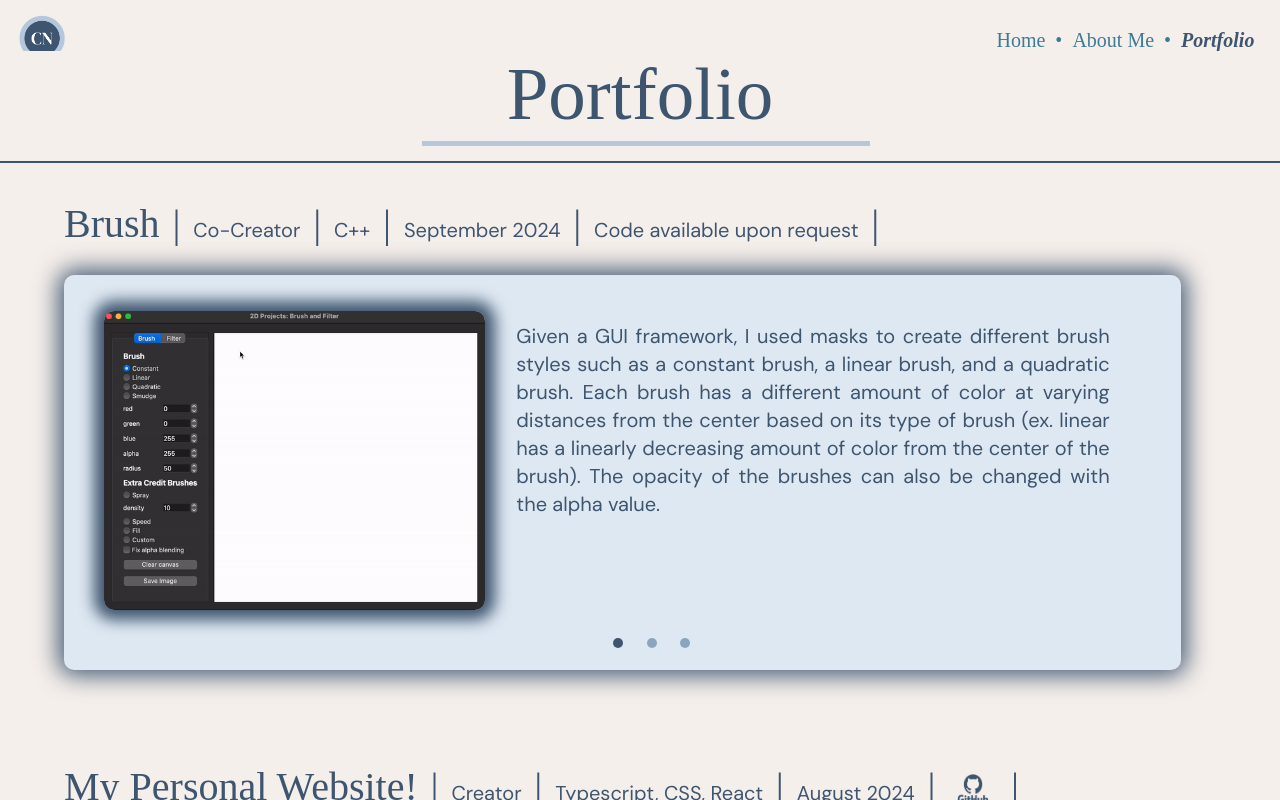
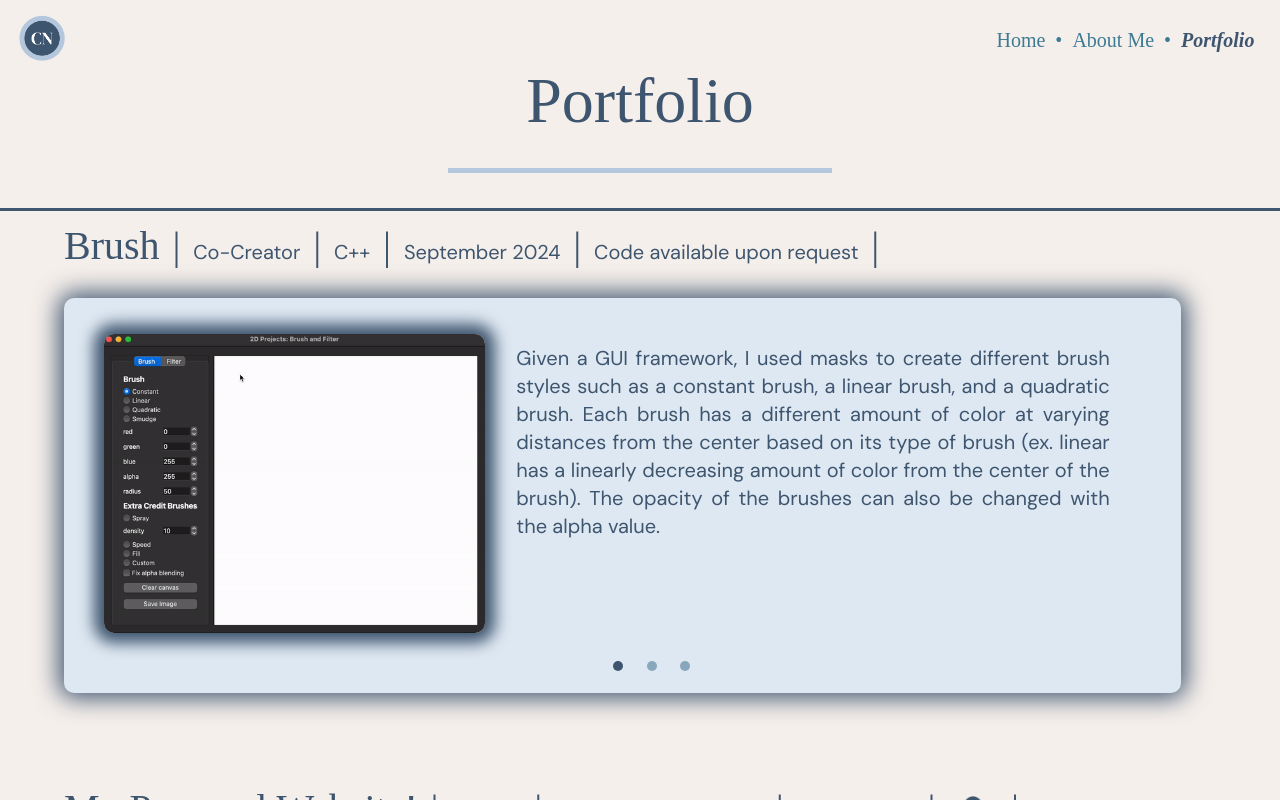
Before and after one commit to chloenevas/personal-site, a React (Vite) app: page / in a window 1280 px wide. Both pictures are taken after a click on the element "Portfolio". Built offline with nearby package versions, Linux system fonts and the light colour scheme; a web font is replaced by a local one.

Commit message:
text scaling

```diff
--- a/src/components/Portfolio/Portfolio.tsx
+++ b/src/components/Portfolio/Portfolio.tsx
@@ -17,7 +17,6 @@ function Portfolio() {
       <div className="header">
         <div id="portfolio-title"> Portfolio </div>
         <div className="underline-portfolio"> </div>
-        <div className="header-border"> </div>
       </div>
       <div className="all-projects">
         <div>
--- a/src/styles/AboutMe.css
+++ b/src/styles/AboutMe.css
@@ -18,14 +18,14 @@
   grid-template-columns: [col-start] 32% [line2] 15% [line3] 25% [line4] 12% [line5] 7% [line6] auto [col-end];
   grid-template-rows: [row-start] 10% [row-line2] 23% [row-line3] 6% [row-line4] 20% [row-line5] auto [row-end];
   height: 100vh; /* Full viewport height */
-  width: 100vh; /* Full width */
-  /* margin-left: 3%; */
+  width: 48vw; /* Full width */
+  margin-left: 1%;
   margin-top: -5%;
   position: relative;
 }
 
 #photo {
-  width: 30%;
+  width: 30vw;
   height: 52%;
   margin-left: 8%;
   margin-top: 3%;
@@ -35,15 +35,15 @@
 .text {
   font-family: "DM Serif Text", serif;
   color: #3e556f;
-  font-size: 20px;
-  background-color: #cfdded;
+  font-size: clamp(0.1rem, 2.5vw, 1.25rem);  background-color: #cfdded;
   border-radius: 50%;
-  padding: 20px;
-  margin: 3%;
+  padding: 2rem;
+  margin: 2rem auto;
   font-family: "DM Sans", sans-serif;
   line-height: 1.4;
   justify-content: center;
   align-content: center;
+  overflow: auto;
 }
 
 #blurb-1 {
@@ -56,6 +56,7 @@
   grid-row-end: row-line5;
   text-align: center;
   animation: blurb1-2-slide-in 3.8s;
+
 }
 
 #blurb-2 {
--- a/src/styles/Portfolio.css
+++ b/src/styles/Portfolio.css
@@ -4,50 +4,41 @@
 .header {
     display: flex;
     flex-direction: column;
-    margin-top: 4%;
+    margin-top: 8vh;
 }
 
 
 #portfolio-title {
   font-family: "DM Serif Text", serif;
-  font-size: 75px;
+  font-size: clamp(2rem, 5vw, 75px);
   color: #3e556f;
   background-color:rgba(245, 239, 235);
-  /* margin-top: 5%;
-  margin-bottom: 10%; */
   text-align: center;
-  height: 18%;
+  height: 18vh;
   width: 100%;
   z-index: 4;
   position: fixed;
   animation: portfolio-slide-in 2s;
+  border-bottom: #3e556f;
+  border-bottom-style: solid;
+  border-width: 0.2rem;
 }
 
 .underline-portfolio {
   height: 5px;
-  width: 35%;
-  margin-top: 7%;
+  width: 30vw;
+  margin-top: 13vh;
   background-color: #b4c7dd;
-  margin-left: 33%;
+  left: 50%;
+  transform: translateX(-50%);
   z-index: 5;
   position: fixed;
   animation: line-slide-in 2s;
 }
 
-.header-border {
-  height: 2px;
-  width: 100%;
-  margin-top: 8.6%;
-  background-color: #3e556f;
-  margin-left: auto;
-  margin-right: auto;
-  z-index: 5;
-  position: fixed;
-}
-
 .all-projects {
   display: flex;
-  margin-top: 8%;
+  margin-top: 14vh;
   justify-content: center;
   flex-direction: column;
   align-items: center;
@@ -117,7 +108,7 @@
     box-shadow: 0 0 25px 5px #3e556f;
     border-radius: 10px;
     height: 320px;
-                transition: width 0.5s ease, height 0.5s ease; /* Smooth transition for width and height */
+    transition: width 0.5s ease, height 0.5s ease; /* Smooth transition for width and height */
 
 }
 
@@ -149,8 +140,7 @@
     margin-left: 3%;
     margin-right: 3%;
     text-align: justify;
-      overflow: auto;
-
+    overflow: auto;
      /* overflow-wrap: break-word; Break long words if necessary */
   /* word-break: break-word; Ensures long words break properly */
   /* hyphens: auto;  */
@@ -230,6 +220,8 @@
   .slide-content {
     flex-wrap: wrap;
     height: 400px;
+    overflow: auto;
+
   }
 
   .project-photo {
```
